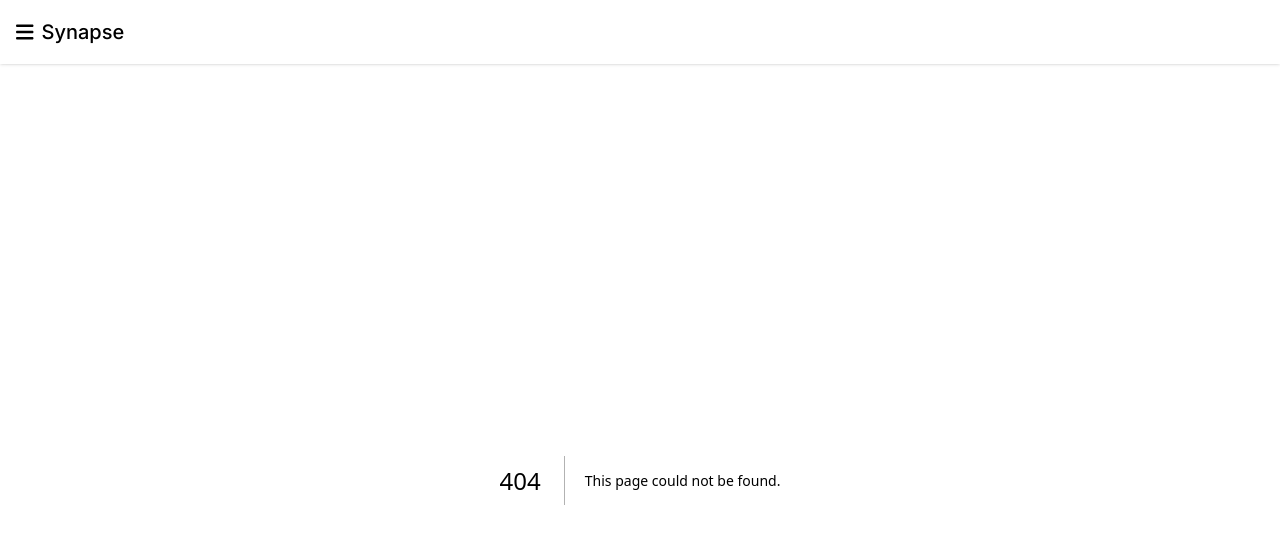
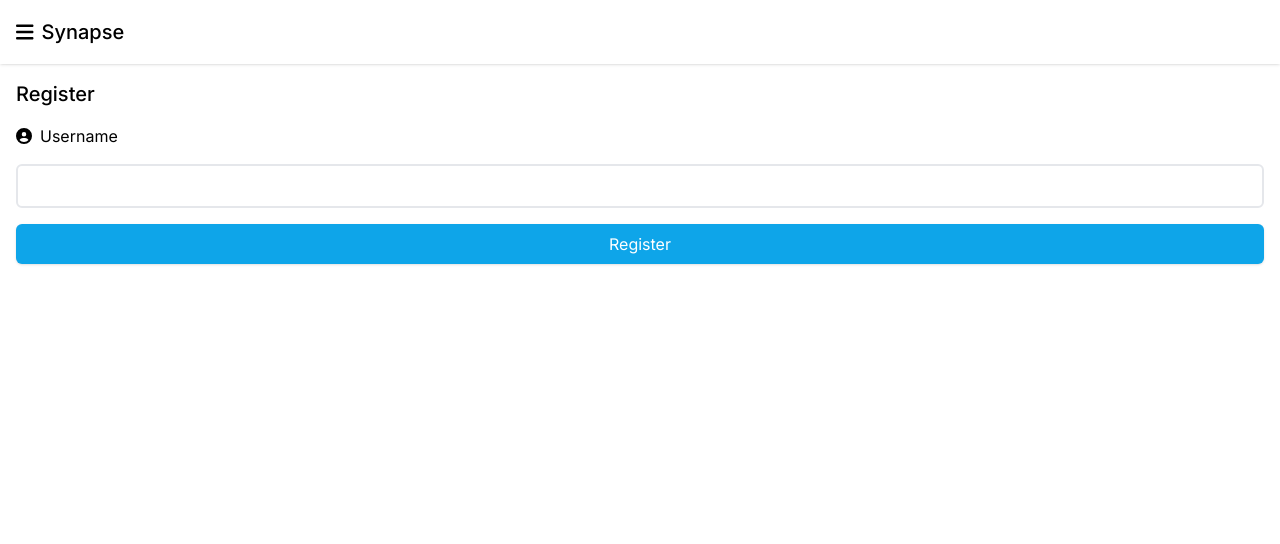
Before and after one commit to Glenn-Chiang/Synapse, a Next.js app in the folder frontend/: page /register in a window 1280 px wide. Before the commit this address had no page. Shown: the top 544 px of the page. Built offline with nearby package versions, Linux system fonts and the light colour scheme.

Commit message:
Added register page

```diff
--- /dev/null
+++ b/frontend/src/app/(auth)/register/page.tsx
@@ -0,0 +1,49 @@
+"use client";
+
+import { SubmitButton } from "@/components/buttons";
+import { SubmitHandler, useForm } from "react-hook-form";
+import { useState } from "react";
+import { FontAwesomeIcon } from "@fortawesome/react-fontawesome";
+import { faUserCircle } from "@fortawesome/free-solid-svg-icons";
+
+type FormFields = {
+  username: string;
+};
+
+export default function RegisterPage() {
+  const { register, handleSubmit } = useForm<FormFields>();
+
+  const [isPending, setIsPending] = useState(false);
+
+  const onSubmit: SubmitHandler<FormFields> = async (formFields) => {
+    setIsPending(true);
+
+    try {
+      const res = await fetch(`${process.env.BASE_URL}/users`, {
+        method: "POST",
+        body: JSON.stringify(formFields),
+      });
+
+      if (!res.ok) {
+        const errorMessage = await res.text();
+        throw new Error(errorMessage);
+      }
+    } catch (error) {
+      console.log(error);
+    }
+  };
+
+  return (
+    <main>
+      <form onSubmit={handleSubmit(onSubmit)} className="flex flex-col gap-4">
+        <h1>Register</h1>
+        <label htmlFor="username" className="flex gap-2 items-center">
+          <FontAwesomeIcon icon={faUserCircle} />
+          Username
+        </label>
+        <input id="username" {...register("username")} />
+        <SubmitButton isPending={isPending}>Register</SubmitButton>
+      </form>
+    </main>
+  );
+}
--- a/frontend/src/app/channels/create/page.tsx
+++ b/frontend/src/app/channels/create/page.tsx
@@ -32,6 +32,10 @@ export default function CreateChannelPage() {
         const errorMessage = await res.text();
         throw new Error(errorMessage);
       }
+
+      console.log("Channel created")
+      router.push('/')
+
     } catch (error) {
       console.log(error);
     }
@@ -39,6 +43,7 @@ export default function CreateChannelPage() {
   };
 
   const router = useRouter();
+
   return (
     <section className="flex flex-col gap-4 relative">
       <h1>Create a channel</h1>
--- a/frontend/src/components/buttons.tsx
+++ b/frontend/src/components/buttons.tsx
@@ -1,13 +1,21 @@
+import { faSpinner } from "@fortawesome/free-solid-svg-icons";
+import { FontAwesomeIcon } from "@fortawesome/react-fontawesome";
 import React from "react";
 
 type SubmitButtonProps = {
-  children: React.ReactNode
-  isPending: boolean
-}
+  children: React.ReactNode;
+  isPending?: boolean;
+};
 
 export const SubmitButton = ({ children, isPending }: SubmitButtonProps) => {
   return (
-    <button className="bg-sky-500 shadow text-white rounded-md p-2 hover:shadow-sky-500 hover:shadow">
+    <button
+      disabled={isPending}
+      className={`bg-sky-500 shadow text-white rounded-md p-2 hover:shadow-sky-500 hover:shadow ${
+        isPending && "cursor-not-allowed opacity-50"
+      }`}
+    >
+      {isPending && <FontAwesomeIcon icon={faSpinner} />}
       {children}
     </button>
   );
```
